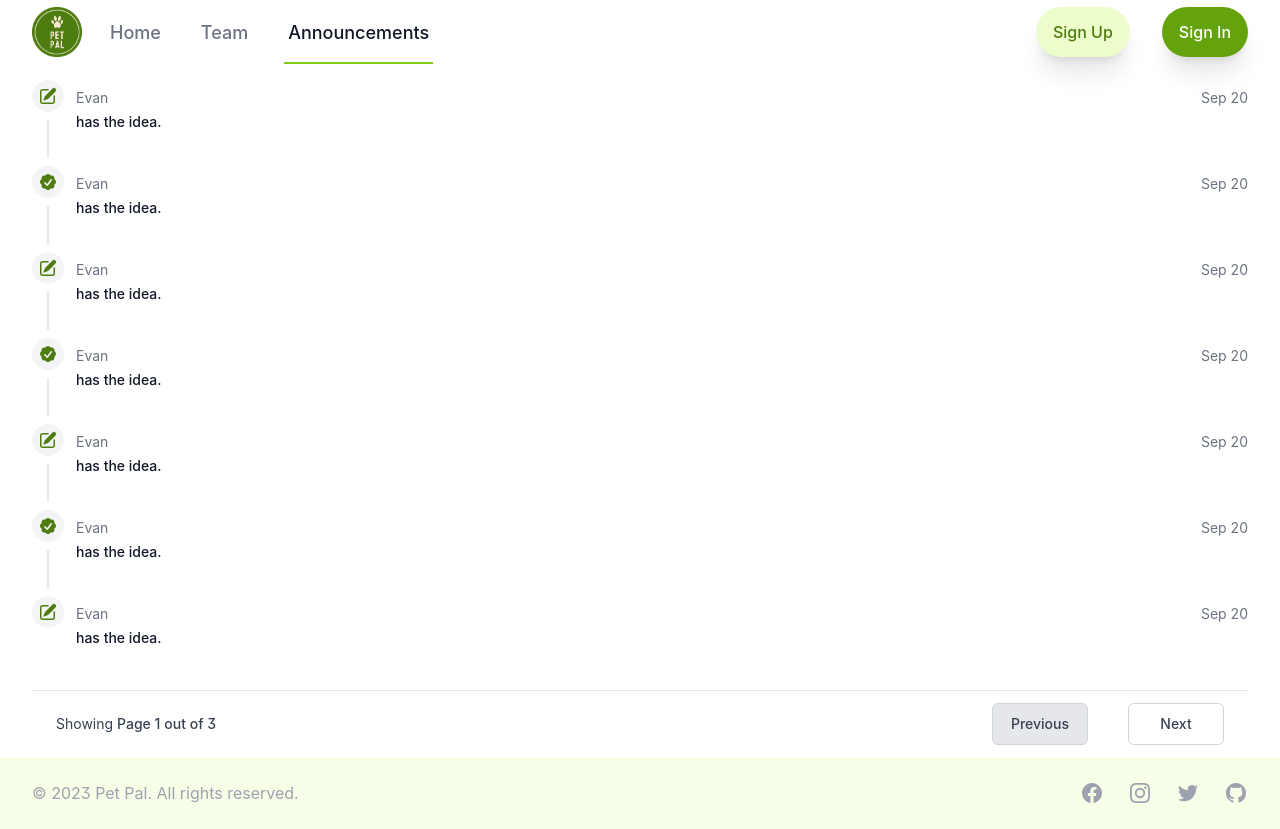
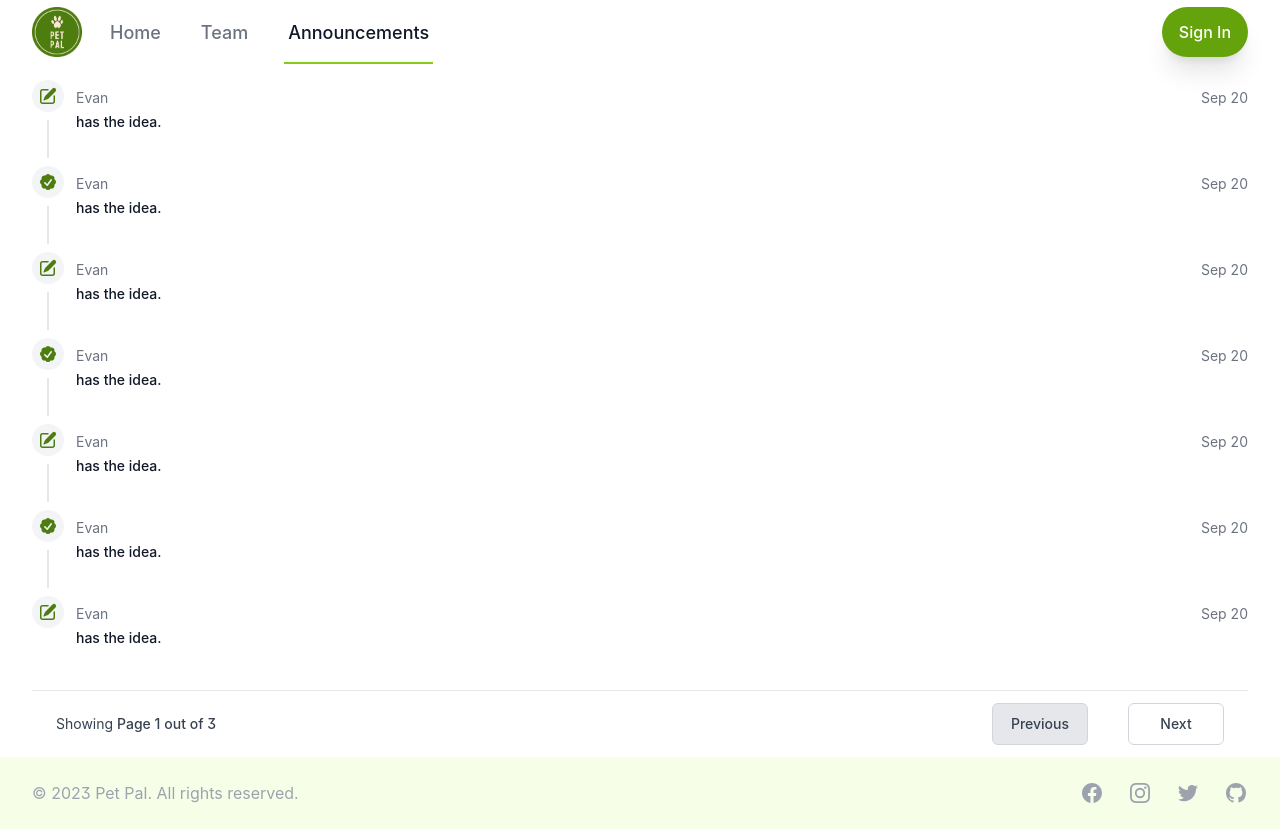
Before and after one commit to imevanc/pet-pal, a Next.js app: page /announcements in a window 1280 px wide. Built offline with nearby package versions, Linux system fonts and the light colour scheme.

Commit message:
deleted any sign up reference

```diff
--- a/src/components/Layout/components/Header.tsx
+++ b/src/components/Layout/components/Header.tsx
@@ -9,7 +9,6 @@ import NonVerifiedUserMobileNavBar from "./NonVerifiedUserMobileNavBar";
 import MobileNavBar from "./MobileNavBar";
 import NotificationsButton from "./NotificationsButton";
 import SignInButton from "./SignInButton";
-import SignUpButton from "./SignUpButton";
 
 const Header: React.FC = () => {
   const isUser = (userVerified?: boolean): boolean => {
@@ -70,8 +69,7 @@ const Header: React.FC = () => {
                   <Logo />
                   <NonVerifiedUserNavBar />
                 </div>
-                <div className="hidden sm:ml-6 sm:flex sm:space-x-2 md:space-x-8 sm:items-center pr-2 sm:pr-0">
-                  <SignUpButton />
+                <div className="hidden sm:ml-6 sm:flex sm:items-center">
                   <SignInButton />
                 </div>
               </div>
--- a/src/components/Layout/components/SignUpButton.tsx
+++ /dev/null
@@ -1,14 +0,0 @@
-import React from "react";
-
-const SignUpButton: React.FC = () => {
-  return (
-    <button
-      type="button"
-      className="inline-flex items-center rounded-full shadow-xl border border-transparent bg-lime-100 px-4 py-2 text-base font-medium text-lime-700 hover:bg-lime-200 focus:outline-none focus:ring-2 focus:ring-lime-500 focus:ring-offset-2"
-    >
-      Sign Up
-    </button>
-  );
-};
-
-export default SignUpButton;
```
